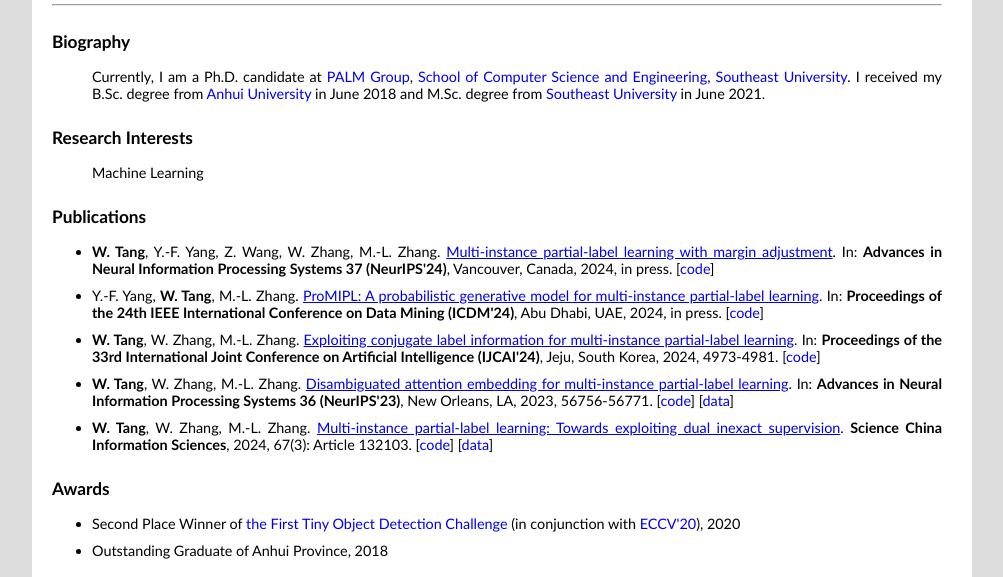
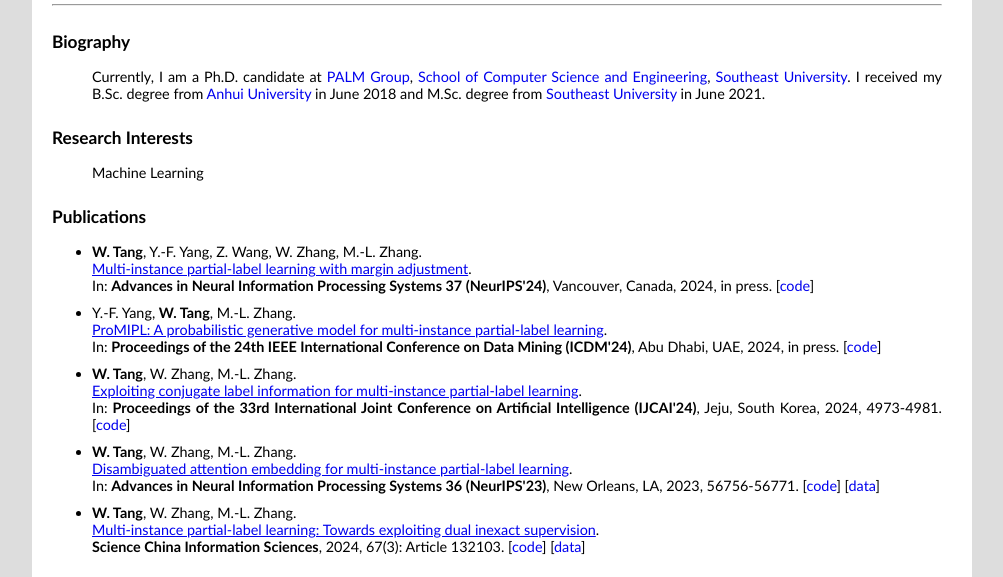
Before and after one commit to tangw-seu/tangw-seu.github.io, a plain HTML site: page index.html in a window 1280 px wide. Shown: the part 212-789 px from the top of the page, without its empty margins (138-1141 px from the left). Drawn offline with nearby package versions, Linux system fonts and the light colour scheme; some packages are replaced by stand-ins of ours.

Commit message:
20241122

```diff
--- a/index.html
+++ b/index.html
@@ -70,19 +70,29 @@
 		<h1><a name="Publications", >Publications</a></h1>
 		<ul>
 			<li class="item-gap">
-				<b>W. Tang</b>, Y.-F. Yang, Z. Wang, W. Zhang, M.-L. Zhang. <a href="./publications/NeurIPS'24.pdf" target=&ldquo;blank&rdquo;><u>Multi-instance partial-label learning with margin adjustment</u></a>. In: <b>Advances in Neural Information Processing Systems 37 (NeurIPS'24)</b>, Vancouver, Canada, 2024, in press. [<a href="https://github.com/tangw-seu/MIPLMA" target=&ldquo;blank&rdquo;>code</a>]
+				<b>W. Tang</b>, Y.-F. Yang, Z. Wang, W. Zhang, M.-L. Zhang. <br>
+				<a href="./publications/NeurIPS'24.pdf" target=&ldquo;blank&rdquo;><u>Multi-instance partial-label learning with margin adjustment</u></a>. <br>
+				In: <b>Advances in Neural Information Processing Systems 37 (NeurIPS'24)</b>, Vancouver, Canada, 2024, in press. [<a href="https://github.com/tangw-seu/MIPLMA" target=&ldquo;blank&rdquo;>code</a>]
 			</li>
 			<li class="item-gap">
-				Y.-F. Yang, <b>W. Tang</b>, M.-L. Zhang. <a href="./publications/ICDM'24.pdf" target=&ldquo;blank&rdquo;><u>ProMIPL: A probabilistic generative model for multi-instance partial-label learning</u></a>. In: <b>Proceedings of the 24th IEEE International Conference on Data Mining (ICDM'24)</b>, Abu Dhabi, UAE, 2024, in press. [<a href="https://github.com/yangyf22/ProMIPL" target=&ldquo;blank&rdquo;>code</a>]
+				Y.-F. Yang, <b>W. Tang</b>, M.-L. Zhang. <br>
+				<a href="./publications/ICDM'24.pdf" target=&ldquo;blank&rdquo;><u>ProMIPL: A probabilistic generative model for multi-instance partial-label learning</u></a>. <br>
+				In: <b>Proceedings of the 24th IEEE International Conference on Data Mining (ICDM'24)</b>, Abu Dhabi, UAE, 2024, in press. [<a href="https://github.com/yangyf22/ProMIPL" target=&ldquo;blank&rdquo;>code</a>]
 			</li>
 			<li class="item-gap">
-				<b>W. Tang</b>, W. Zhang, M.-L. Zhang. <a href="./publications/IJCAI'24.pdf" target=&ldquo;blank&rdquo;><u>Exploiting conjugate label information for multi-instance partial-label learning</u></a>. In: <b>Proceedings of the 33rd International Joint Conference on Artificial Intelligence (IJCAI'24)</b>, Jeju, South Korea, 2024, 4973-4981. [<a href="https://github.com/tangw-seu/ELIMIPL" target=&ldquo;blank&rdquo;>code</a>]
+				<b>W. Tang</b>, W. Zhang, M.-L. Zhang. <br>
+				<a href="./publications/IJCAI'24.pdf" target=&ldquo;blank&rdquo;><u>Exploiting conjugate label information for multi-instance partial-label learning</u></a>. <br>
+				In: <b>Proceedings of the 33rd International Joint Conference on Artificial Intelligence (IJCAI'24)</b>, Jeju, South Korea, 2024, 4973-4981. [<a href="https://github.com/tangw-seu/ELIMIPL" target=&ldquo;blank&rdquo;>code</a>]
 			</li>
 			<li class="item-gap">
-				<b>W. Tang</b>, W. Zhang, M.-L. Zhang. <a href="./publications/NeurIPS'23.pdf" target=&ldquo;blank&rdquo;><u>Disambiguated attention embedding for multi-instance partial-label learning</u></a>. In: <b>Advances in Neural Information Processing Systems 36 (NeurIPS'23)</b>, New Orleans, LA, 2023, 56756-56771. [<a href="https://github.com/tangw-seu/DEMIPL" target=&ldquo;blank&rdquo;>code</a>] [<a href="http://palm.seu.edu.cn/zhangml/Resources.htm#MIPL" target=&ldquo;blank&rdquo;>data</a>]
+				<b>W. Tang</b>, W. Zhang, M.-L. Zhang. <br>
+				<a href="./publications/NeurIPS'23.pdf" target=&ldquo;blank&rdquo;><u>Disambiguated attention embedding for multi-instance partial-label learning</u></a>. <br>
+				In: <b>Advances in Neural Information Processing Systems 36 (NeurIPS'23)</b>, New Orleans, LA, 2023, 56756-56771. [<a href="https://github.com/tangw-seu/DEMIPL" target=&ldquo;blank&rdquo;>code</a>] [<a href="http://palm.seu.edu.cn/zhangml/Resources.htm#MIPL" target=&ldquo;blank&rdquo;>data</a>]
 			</li>
 			<li class="item-gap">
-				<b>W. Tang</b>, W. Zhang, M.-L. Zhang. <a href="./publications/SCIS'23.pdf" target=&ldquo;blank&rdquo;><u>Multi-instance partial-label learning: Towards exploiting dual inexact supervision</u></a>. <b>Science China Information Sciences</b>, 2024, 67(3): Article 132103. [<a href="https://github.com/tangw-seu/MIPLGP" target=&ldquo;blank&rdquo;>code</a>] [<a href="http://palm.seu.edu.cn/zhangml/Resources.htm#MIPL" target=&ldquo;blank&rdquo;>data</a>]
+				<b>W. Tang</b>, W. Zhang, M.-L. Zhang. <br>
+				<a href="./publications/SCIS'23.pdf" target=&ldquo;blank&rdquo;><u>Multi-instance partial-label learning: Towards exploiting dual inexact supervision</u></a>. <br>
+				<b>Science China Information Sciences</b>, 2024, 67(3): Article 132103. [<a href="https://github.com/tangw-seu/MIPLGP" target=&ldquo;blank&rdquo;>code</a>] [<a href="http://palm.seu.edu.cn/zhangml/Resources.htm#MIPL" target=&ldquo;blank&rdquo;>data</a>]
 			</li>
 		</ul>
 
```
